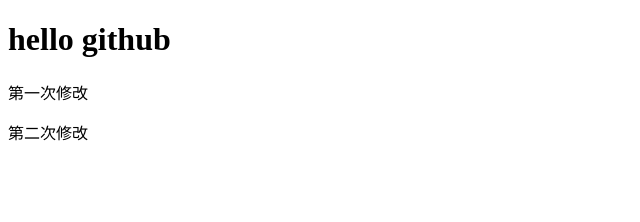
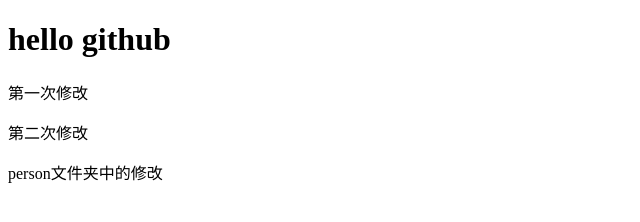
Before and after one commit to fkFen/git-demo, a plain HTML site: page index.html in a window 1280 px wide. Shown: the whole page, without its empty margins (0-640 px from the left). Drawn offline with Linux system fonts and the light colour scheme.

Commit message:
person文件夹中修改

```diff
--- a/index.html
+++ b/index.html
@@ -9,5 +9,6 @@
     <h1>hello github</h1>
     <p>第一次修改</p>
     <p>第二次修改</p>
+    <p>person文件夹中的修改</p>
 </body>
 </html>
```
